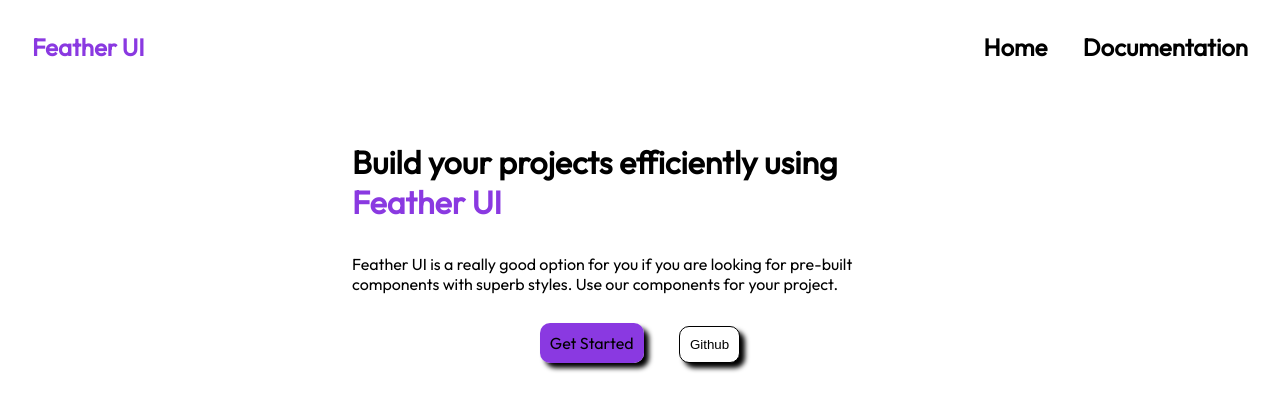
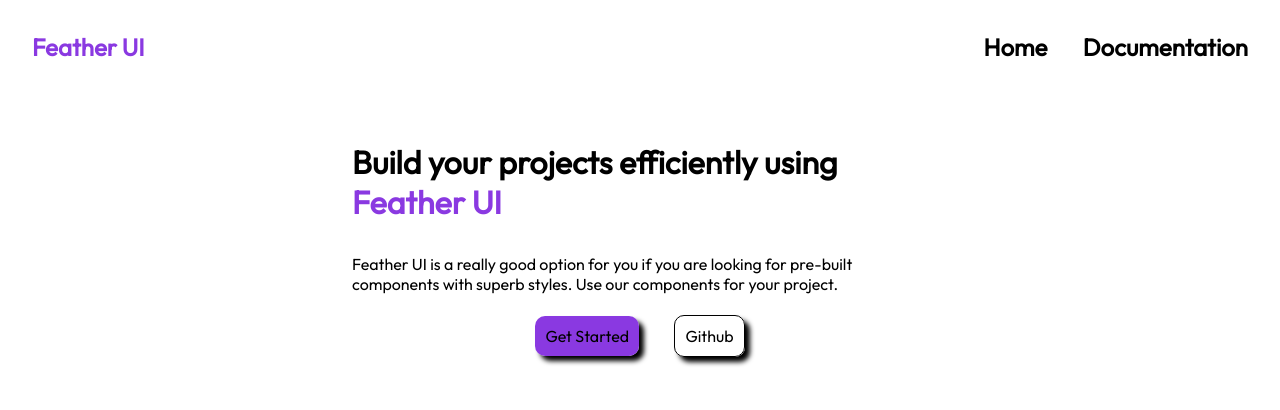
Before and after one commit to masraniJay/Component-Library, a plain HTML site: page index.html in a window 1280 px wide. Drawn offline with Linux system fonts and the light colour scheme; a web font is replaced by a local one.

Commit message:
landing page done

```diff
--- a/index.html
+++ b/index.html
@@ -26,8 +26,8 @@
             <div class="main-subtitle">Feather UI is a really good option for you if you are looking for pre-built
                 components with superb styles. Use our components for your project.</div>
                 <div class="main-buttons">
-                    <a class="primary-button" href="www.google.com">Get Started</a>
-                    <button class="secondary-button">Github</button>
+                    <a class="primary-button" href="">Get Started</a>
+                    <a class="secondary-button">Github</a>
                 </div>
         </div>
     </main>
--- a/styles.css
+++ b/styles.css
@@ -7,6 +7,8 @@ body{
 :root{
     --primary-color: #8A39E1;
     --light-color: #B667F1;
+    --white-color: white;
+    --black-color: black;
 }
 
 * {
@@ -89,31 +91,31 @@ body{
     padding: 10px;
     text-decoration: none;
     border-radius: 10px;
-    color: black;
+    color: var(--black-color);
     background-color: var(--primary-color);
     cursor: pointer;
     border: none;
-    box-shadow: black 5px 5px 5px;
+    box-shadow: var(--black-color) 5px 5px 5px;
 }
 
 .secondary-button{
     margin: 0 1rem;
     padding: 10px;
     border-radius: 10px;
-    background-color: white;
+    background-color: var(--white-color);
     cursor: pointer;
-    border: black solid 1px;
-    box-shadow: black 5px 5px 5px;
+    border: var(--black-color) solid 1px;
+    box-shadow: var(--black-color) 5px 5px 5px;
 }
 
 .primary-button:hover{
     background-color: var(--light-color);
-    color: white;
+    color: var(--white-color);
     transition: 0.8s;
 }
 
 .secondary-button:hover{
-    color: white;
+    color: var(--white-color);
     background-color: var(--light-color);
     transition: 0.8s;
 }
```
